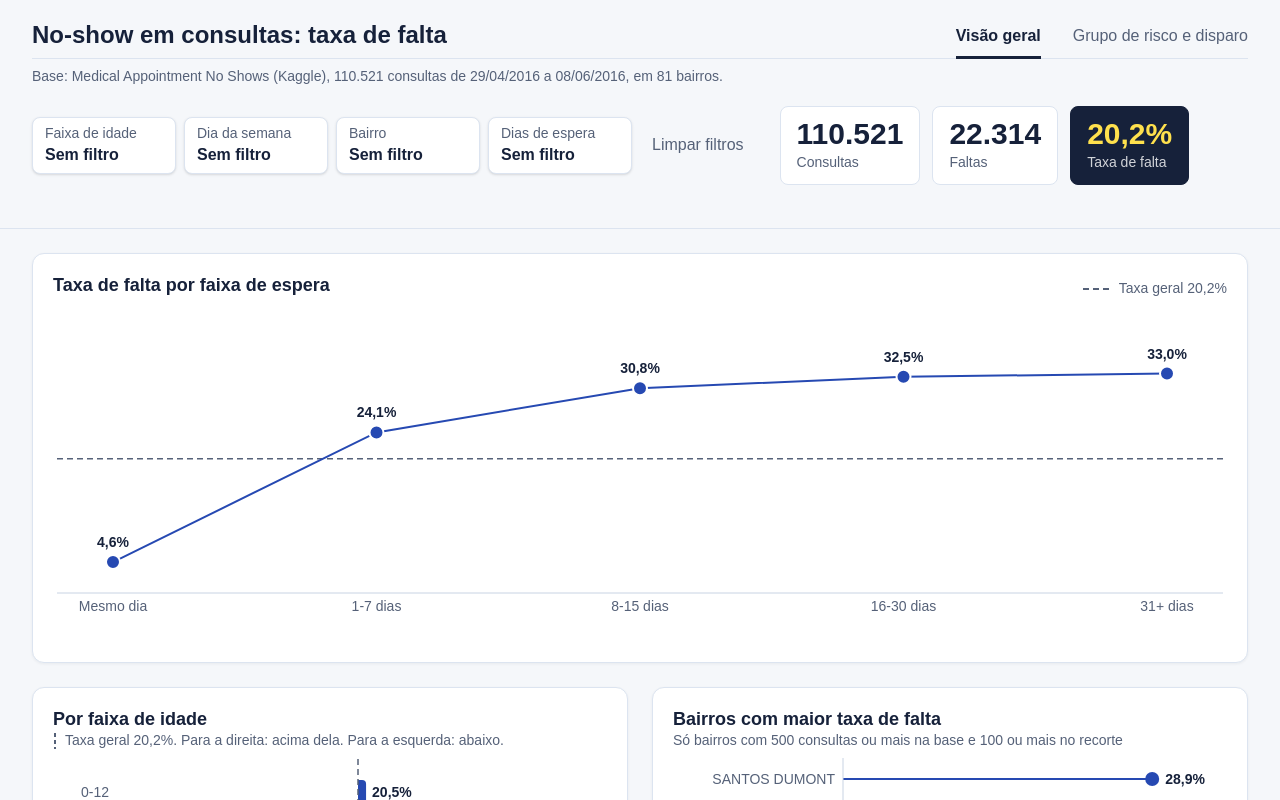
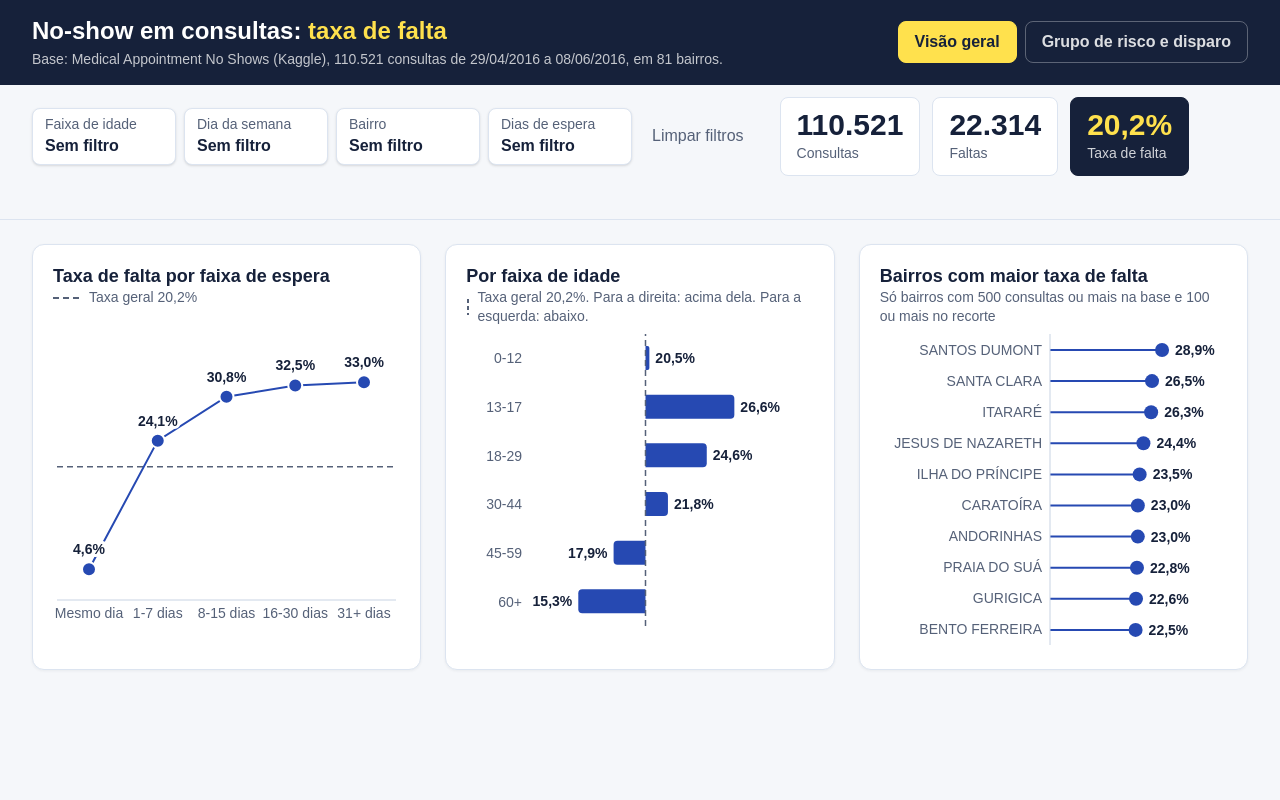
Before and after one commit to cauedev30/analise-no-show-consultas, a Next.js app in the folder dashboard/: page / in a window 1280 px wide. Shown: the top 800 px of the page. Built offline with nearby package versions, Linux system fonts and the light colour scheme; a web font is replaced by a local one.

Commit message:
Põe as páginas em botões numa barra escura no topo e os três gráficos lado a lado

```diff
--- a/dashboard/app/page.tsx
+++ b/dashboard/app/page.tsx
@@ -26,17 +26,20 @@ export default function Home() {
 
   return (
     <>
-      <header className="px-6 pt-4 lg:px-8">
-        <div className="flex flex-wrap items-end justify-between gap-x-8 border-b border-grade">
-          <h1 className="pb-2 text-pagina font-bold">No-show em consultas: taxa de falta</h1>
-          <div className="-mb-px">
-            <Abas abas={ABAS} ativa={aba} onChange={setAba} />
+      {/* Barra de topo escura, como num painel de BI: título à esquerda, as duas páginas em botões à direita. */}
+      <header className="bg-texto px-6 py-4 text-fundo lg:px-8">
+        <div className="flex flex-wrap items-center justify-between gap-x-8 gap-y-3">
+          <div>
+            <h1 className="text-pagina font-bold">
+              No-show em consultas: <span className="text-marca">taxa de falta</span>
+            </h1>
+            <p className="mt-1 text-rotulo text-fundo/75">
+              Base: Medical Appointment No Shows (Kaggle), {formatarInteiro(painel.totais.consultas)} consultas de{" "}
+              {PERIODO}, em {painel.ordem.bairro.length} bairros.
+            </p>
           </div>
+          <Abas abas={ABAS} ativa={aba} onChange={setAba} />
         </div>
-        <p className="py-2 text-rotulo text-texto-2">
-          Base: Medical Appointment No Shows (Kaggle), {formatarInteiro(painel.totais.consultas)} consultas de {PERIODO}
-          , em {painel.ordem.bairro.length} bairros.
-        </p>
       </header>
 
       <main className="flex flex-1 flex-col">
--- a/dashboard/components/Abas.tsx
+++ b/dashboard/components/Abas.tsx
@@ -34,7 +34,7 @@ export function Abas({ abas, ativa, onChange }: Props) {
   }
 
   return (
-    <div role="tablist" aria-label="Seções do painel" className="flex gap-8">
+    <div role="tablist" aria-label="Seções do painel" className="flex gap-2">
       {abas.map((aba, i) => {
         const selecionada = aba.id === ativa;
         return (
@@ -52,10 +52,11 @@ export function Abas({ abas, ativa, onChange }: Props) {
             onClick={() => onChange(aba.id)}
             onKeyDown={(e) => aoTeclar(e, i)}
             className={
-              "cursor-pointer border-b-[3px] py-2 text-corpo " +
+              // Foco em amarelo com `!`: o :focus-visible global (azul-marinho) some na barra escura e ganharia sem ele.
+              "cursor-pointer rounded-lg border px-4 py-2 text-corpo font-bold focus-visible:outline-marca! " +
               (selecionada
-                ? "border-texto font-bold text-texto"
-                : "border-transparent text-texto-2 hover:text-texto")
+                ? "border-marca bg-marca text-texto"
+                : "border-fundo/30 text-fundo/85 hover:bg-fundo/10")
             }
           >
             {aba.rotulo}
--- a/dashboard/components/GraficoBairros.tsx
+++ b/dashboard/components/GraficoBairros.tsx
@@ -59,7 +59,7 @@ export function GraficoBairros({
         </p>
       </figcaption>
 
-      <div className="relative mt-1 min-h-96 flex-1">
+      <div className="relative mt-1 min-h-72 flex-1">
         {semConsultas || bairros.length === 0 ? (
           <p className="absolute inset-0 flex items-center justify-center text-center text-corpo text-texto-2">
             {semConsultas ? "sem consultas neste recorte" : "nenhum bairro atinge o mínimo neste recorte"}
--- a/dashboard/components/GraficoDesvio.tsx
+++ b/dashboard/components/GraficoDesvio.tsx
@@ -126,7 +126,7 @@ export function GraficoDesvio({
               <BarChart
                 data={barras}
                 layout="vertical"
-                margin={{ top: 4, right: 8, bottom: 4, left: 0 }}
+                margin={{ top: 4, right: 52, bottom: 4, left: 0 }}
                 accessibilityLayer={false}
               >
                 <XAxis type="number" hide domain={escala} />
--- a/dashboard/components/GraficoLinha.tsx
+++ b/dashboard/components/GraficoLinha.tsx
@@ -139,7 +139,7 @@ export function GraficoLinha({
                   tickLine={false}
                   axisLine={{ stroke: COR.eixo }}
                   tick={rotuloDoEixo}
-                  padding={{ left: 56, right: 56 }}
+                  padding={{ left: 32, right: 32 }}
                 />
                 <YAxis hide domain={[0, topo]} />
                 <Tooltip
--- a/dashboard/components/GrupoDeRiscoESms.tsx
+++ b/dashboard/components/GrupoDeRiscoESms.tsx
@@ -15,7 +15,7 @@ const linhasSms = montarLinhasSms(painel);
 /** Aba 2: a história de cima a baixo (o grupo de maior risco, o disparo de lembrete e as recomendações), sempre com a base inteira. */
 export function GrupoDeRiscoESms() {
   return (
-    <div className="flex flex-col gap-6 px-6 pb-6 pt-1 lg:px-8">
+    <div className="flex flex-col gap-6 px-6 pb-6 pt-4 lg:px-8">
       <p className="text-rotulo text-texto-2">Esta aba mostra a base inteira; os filtros valem só na Visão geral.</p>
 
       {/* As três seções surgem ao entrar na tela (só o fade: na aba 2 nenhum gráfico cresce). */}
--- a/dashboard/components/VisaoGeral.tsx
+++ b/dashboard/components/VisaoGeral.tsx
@@ -69,20 +69,19 @@ export function VisaoGeral({ filtros, onChange }: Props) {
         </div>
         {/* Sempre montado, para o leitor de tela anunciar a troca de texto e o layout não pular. Ocupa o resto da linha
             dos números (e não uma linha só dele), para a barra não crescer no projetor. */}
-        <p aria-live="polite" className="min-h-lh min-w-48 flex-1 text-rotulo font-bold">
+        <p aria-live="polite" className="min-h-lh min-w-24 flex-1 text-rotulo font-bold">
           {amostraPequena ? `Amostra pequena: menos de ${MINIMO_NO_RECORTE} consultas, a taxa oscila muito.` : ""}
         </p>
       </section>
 
-      {/* Uma seção por achado, na ordem da fala: o fator principal, o perfil e a pista. Cada uma num cartão do painel:
-          a espera na largura toda; idade e bairros lado a lado a partir de 1280 px (com a lateral, abaixo disso o
-          ranking dos bairros fica espremido). */}
-      <div className="grid gap-6 px-6 pt-6 lg:px-8 xl:grid-cols-2">
+      {/* Uma seção por achado, na ordem da fala: o fator principal, o perfil e a pista. Cada uma num cartão do painel,
+          os três lado a lado a partir de 1280 px, para a página caber numa tela como num painel de BI. */}
+      <div className="grid gap-6 px-6 pt-6 lg:px-8 xl:grid-cols-3">
         {/* A espera é uma progressão (quanto mais espera, mais falta): linha com pontos. */}
-        <Revelar className="cartao max-sm:px-3 xl:col-span-2">
+        <Revelar className="cartao max-sm:px-3">
           {(entrada) => (
             <GraficoLinha
-              className="h-[23rem]"
+              className="h-[23rem] xl:h-[24rem]"
               titulo="Taxa de falta por faixa de espera"
               categorias={ordem.faixa_espera}
               resumos={dados.porEspera}
@@ -99,7 +98,7 @@ export function VisaoGeral({ filtros, onChange }: Props) {
         <Revelar className="cartao max-sm:px-3">
           {(entrada) => (
             <GraficoDesvio
-              className="h-[18rem] xl:h-[30rem]"
+              className="h-[18rem] xl:h-[24rem]"
               titulo="Por faixa de idade"
               categorias={ordem.faixa_etaria}
               resumos={dados.porIdade}
@@ -116,7 +115,7 @@ export function VisaoGeral({ filtros, onChange }: Props) {
         <Revelar className="cartao max-sm:px-3">
           {(entrada) => (
             <GraficoBairros
-              className="h-[30rem]"
+              className="h-[30rem] xl:h-[24rem]"
               titulo="Bairros com maior taxa de falta"
               bairros={dados.ranking}
               minimoNaBase={painel.minimo_consultas_bairro}
```
